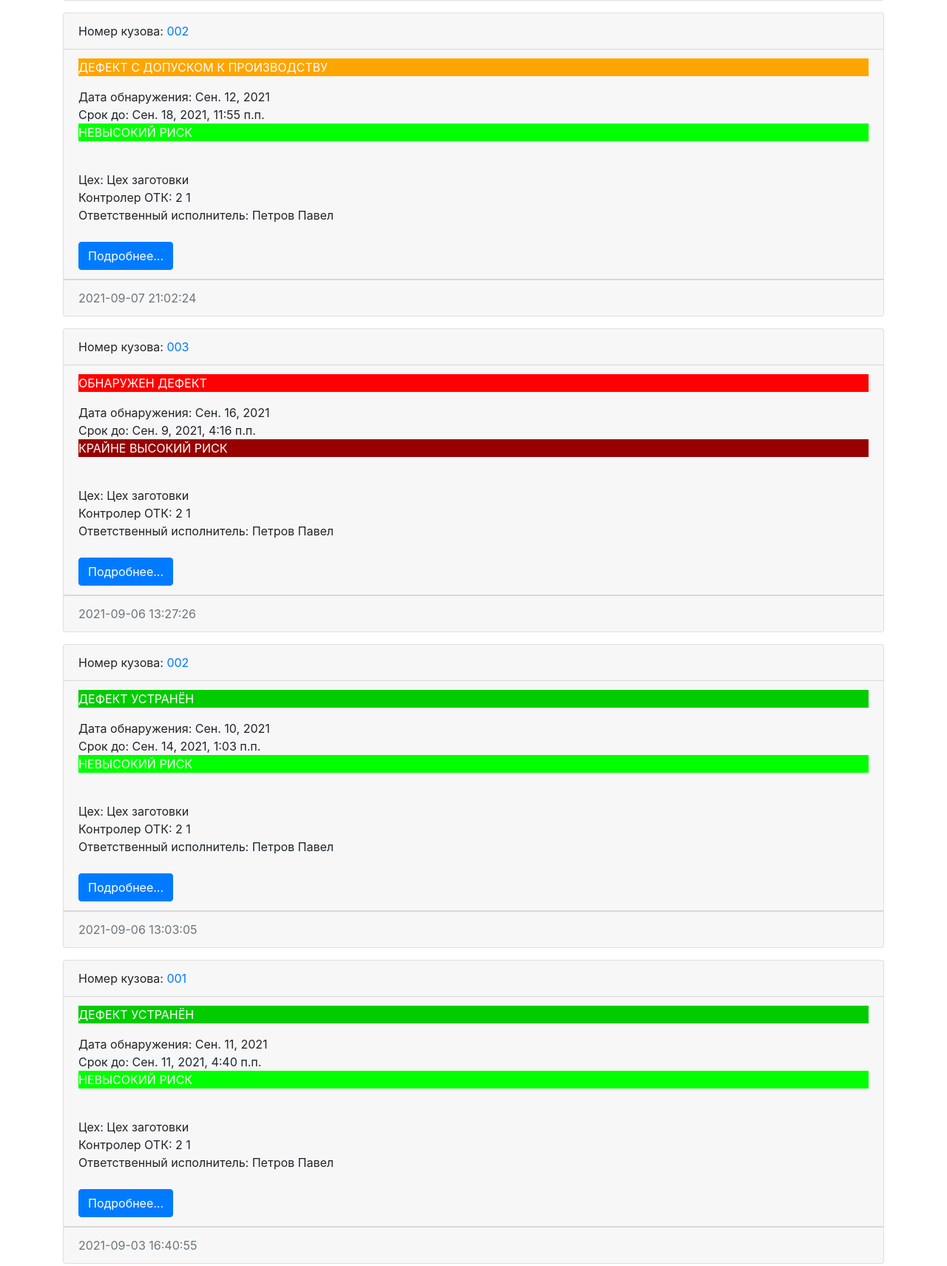
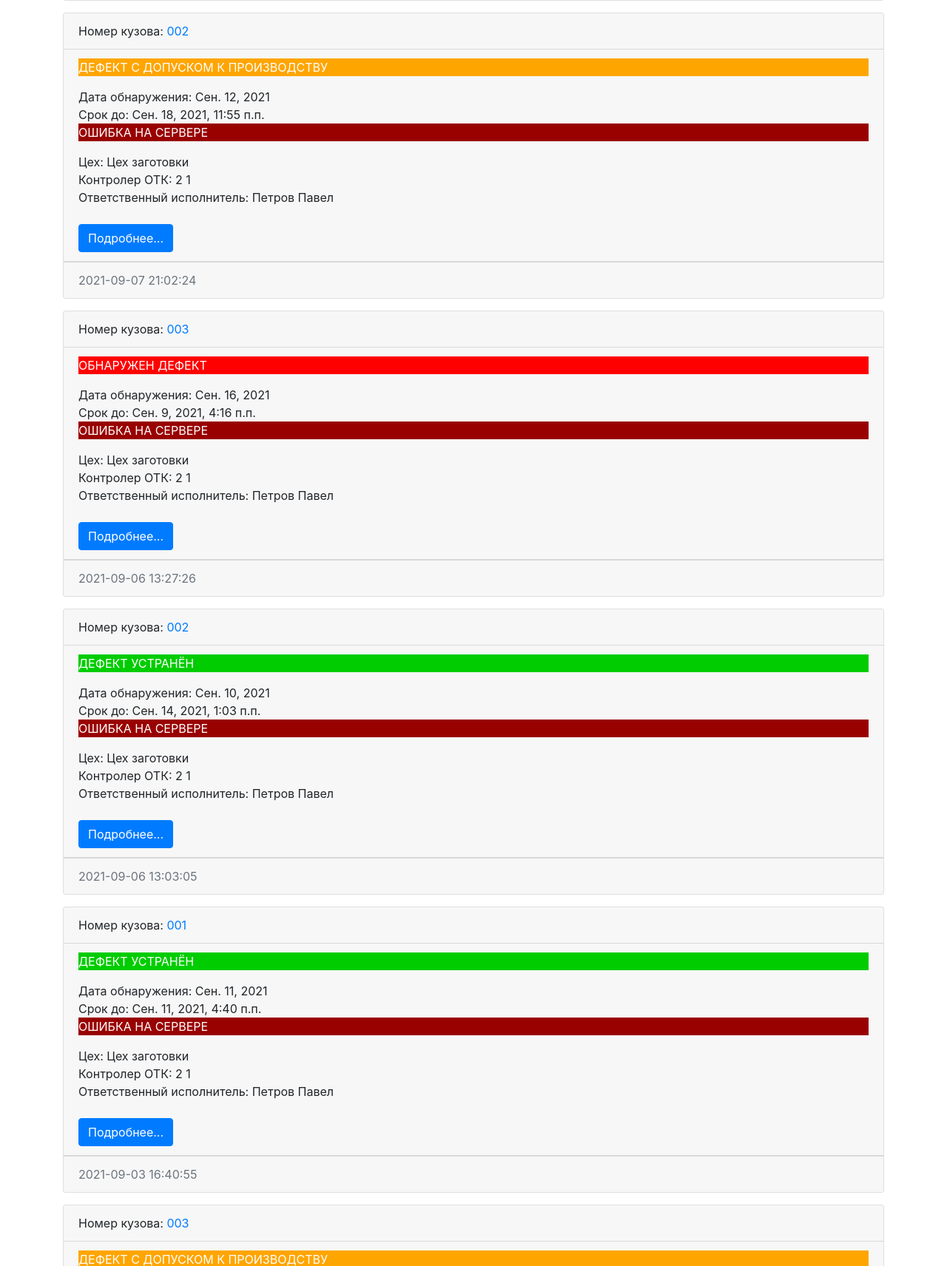
Before and after one commit to rsg33/bollore, a Django app: page /workshops/1/ in a window 1280 px wide. Shown: the part 253-1965 px from the top of the page at 74% size. Run offline with Django 3.2, Linux system fonts and the light colour scheme; data comes from the database, SQL or seed files in the repository; both versions use the stored data as it was before the commit; some libraries are stand-ins or nearby versions.

Commit message:
почистил код, нужно починить счетчик

```diff
--- a/defects/admin.py
+++ b/defects/admin.py
@@ -71,7 +71,6 @@ class DefectsAdmin(admin.ModelAdmin):
                     'quality_controller',
                     'responsible_executor',
                     'created_at',
-                    'risk_level',
                     )
     list_display_links = ('date_defect_detection',)
     search_fields = ('body_number__body_number', 'workshop__name_workshop',)
--- a/defects/models.py
+++ b/defects/models.py
@@ -185,18 +185,6 @@ class Defects(models.Model):
     number_of_inconsistencies = models.IntegerField(default=1,
                                                     verbose_name='Колличество несоответствий',
                                                     )
-    # probability_estimate = models.ForeignKey(ProbabilityEstimate,
-    #                                          on_delete=models.PROTECT,
-    #                                          related_name='defects_probability',
-    #                                          verbose_name='Качественная оценка вероятности',
-    #                                          )
-    #
-    # scale_of_consequences = models.ForeignKey(ScaleOfConsequences,
-    #                                           on_delete=models.PROTECT,
-    #                                           related_name='defects_scale',
-    #                                           verbose_name='Масштаб последствий',
-    #                                           )
-    risk_level = models.CharField(max_length=150, verbose_name='Уровень риска')
 
     priority = models.ForeignKey(Priority,
                                  on_delete=models.PROTECT,
--- a/defects/templates/defects/index.html
+++ b/defects/templates/defects/index.html
@@ -26,20 +26,21 @@
         Дата обнаружения: {{ item.date_defect_detection }}
         <br> Срок до: {{ item.term_up_to }}
         <br>
-
-        {% if item.risk_level == 'Невысокий риск' %}
+       <!-- Вычисляем уровень риска умножив оценку вероятности на маштаб последствий,
+       где 1-5 Невысокий риск, 6-10 Средний риск, 12-15 Высокий риск, 16 и выше - Крайне высокий риск -->
+        {% if 1 <= item.risk_level and item.risk_level <= 5 %}
           <p style="background-color:#00ff00; color:#ffffff"> НЕВЫСОКИЙ РИСК </p>
-        {% elif item.risk_level == 'Средний риск' %}
+        {% elif 6 <= item.risk_level and item.risk_level <= 10 %}
           <p style="background-color:#ffa500; color:#ffffff"> СРЕДНИЙ РИСК </p>
-        {% elif item.risk_level == 'Высокий риск' %}
+        {% elif 12 <= item.risk_level and item.risk_level <= 15 %}
           <p style="background-color:#ff0000; color:#ffffff"> ВЫСОКИЙ РИСК </p>
-        {% elif item.risk_level == 'Крайне высокий риск' %}
+        {% elif 16 <= item.risk_level and item.risk_level <= 25 %}
           <p style="background-color:#990000; color:#ffffff"> КРАЙНЕ ВЫСОКИЙ РИСК </p>
+        {% else %}
+          <p style="background-color:#990000; color:#ffffff"> ОШИБКА НА СЕРВЕРЕ </p>
         {% endif %}
 
-
-        <br
-        <br> Цех: {{ item.workshop }}
+        Цех: {{ item.workshop }}
         <br> Контролер ОТК: {{ item.quality_controller.last_name }} {{ item.quality_controller.first_name }}
         <br> Ответственный исполнитель: {{ item.responsible_executor.last_name }}
         {{ item.responsible_executor.first_name }} <br>
--- a/defects/views.py
+++ b/defects/views.py
@@ -1,10 +1,7 @@
-from django.shortcuts import render, redirect
 from django.core.files.base import ContentFile
-from django.forms import modelformset_factory
-from django.http import HttpResponse, HttpResponseNotFound, HttpResponseRedirect, Http404
-from django.contrib.auth.decorators import login_required
+from django.http import HttpResponseNotFound, Http404
+from django.shortcuts import render
 
-from .models import *
 from .forms import *
 
 
@@ -19,8 +16,17 @@ def index(request):
                 'defect_approved_count': Defects.objects.filter(status=3).count(),
                 'production_defect_count': Defects.objects.filter(status=4).count(),
                 }
+    defects_mod = []  # пустой список для модифицированного списка объектов
+    for item in defects:
+        a = item.type_of_discrepancy.probability_estimate.score
+        b = item.type_of_discrepancy.scale_consequences.score
+        risk_level = a * b  # Вычисляем уровень риска умножив оценку вероятности на маштаб последствий.
+        item.risk_level = risk_level
+        defects_mod.append(item)  # модифицируем объект добавляя новый атрибут риска
+    print(defects_mod)
+
     context = {
-        'defects': defects,
+        'defects': defects_mod,
         'shops': shops,
         'disagreement': disagreement,
         'bodies': bodies,
@@ -54,13 +60,6 @@ def show_workshops(request, shop_id):
     defects = Defects.objects.filter(workshop_id=shop_id)
     shops = Workshops.objects.all()
     disagreement = TypeOfMismatch.objects.all()
-    # counters = {'defect_count': Defects.objects.filter(workshop_id=shop_id).filter(defect_eliminated=False).count(),
-    #             'defect_approved_count': Defects.objects.filter(workshop_id=shop_id).filter(approved_production=True
-    #                                                                                         ).count(),
-    #             'defect_eliminated_count': Defects.objects.filter(
-    #                 workshop_id=shop_id).filter(defect_eliminated=True,
-    #                                             approved_production=False).count(),
-    #             }
     counters = {'defect_count': Defects.objects.filter(status=1, workshop_id=shop_id).count(),
                 'defect_eliminated_count': Defects.objects.filter(status=2, workshop_id=shop_id).count(),
                 'defect_approved_count': Defects.objects.filter(status=3, workshop_id=shop_id).count(),
@@ -153,31 +152,10 @@ def add_defect(request):
             body_number = form.cleaned_data['body_number']
             type_of_discrepancy = form.cleaned_data['type_of_discrepancy']
             number_of_inconsistencies = form.cleaned_data['number_of_inconsistencies']
-            # probability_estimate = form.cleaned_data['probability_estimate']
-            # scale_of_consequences = form.cleaned_data['scale_of_consequences']
             priority = form.cleaned_data['priority']
             discrepancy_description = form.cleaned_data['discrepancy_description']
             quality_controller = form.cleaned_data['quality_controller']
             responsible_executor = form.cleaned_data['responsible_executor']
-
-            # Вычисляем уровень риска умножив оценку вероятности на маштаб последствий
-            # Нужно брать объект типа несоответствия TypeOfMismatch, где он равен type_of_discrepancy
-            # и через поля probability_estimate и scale_consequences
-            # вычислять значения score, потом их перемножить и записать результат в уровень риска дефекта.
-            a = TypeOfMismatch.objects.get(mismatch=type_of_discrepancy).probability_estimate.score
-            b = TypeOfMismatch.objects.get(mismatch=type_of_discrepancy).scale_consequences.score
-            risk_level_score = a * b
-            # где 1-5 Невысокий риск, 6-10 Средний риск, 12-15 Высокий риск, 16 и выше - Крайне высокий риск
-            if 1 <= risk_level_score <= 5:
-                risk_level = 'Невысокий риск'
-            elif 6 <= risk_level_score <= 10:
-                risk_level = 'Средний риск'
-            elif 12 <= risk_level_score <= 15:
-                risk_level = 'Высокий риск'
-            elif 16 <= risk_level_score <= 25:
-                risk_level = 'Крайне высокий риск'
-            else:
-                risk_level = 'Ошибка в программе'
 
             # Записываем полученные данные из формы в таблицу Defects
             defect = Defects.objects.create(
@@ -189,16 +167,12 @@ def add_defect(request):
                 body_number=body_number,
                 type_of_discrepancy=type_of_discrepancy,
                 number_of_inconsistencies=number_of_inconsistencies,
-                # probability_estimate=probability_estimate,
-                # scale_of_consequences=scale_of_consequences,
                 priority=priority,
                 discrepancy_description=discrepancy_description,
                 quality_controller=quality_controller,
                 responsible_executor=responsible_executor,
-                # risk_level='Крайне высокий риск'
-                risk_level=risk_level
+                # risk_level=risk_level
             )
-            # print(type(probability_estimate))
             # Загружаем изображения и прописываем их в таблице PhotoDefects
             for f in request.FILES.getlist('images'):
                 data = f.read()  # Если файл целиком умещается в памяти
```
Also changed, not shown: defects/forms.py (+0 -12 lines), db.sqlite3, defects/migrations/0011_auto_20210907_2102.py (added), defects/migrations/0012_remove_defects_risk_level.py (added), media/photos/2021/09/07/1518446023_315988009.jpg (added), media/photos/2021/09/07/unnamed.jpg (added), media/photos/2021/09/07/ya.jpg (added).
